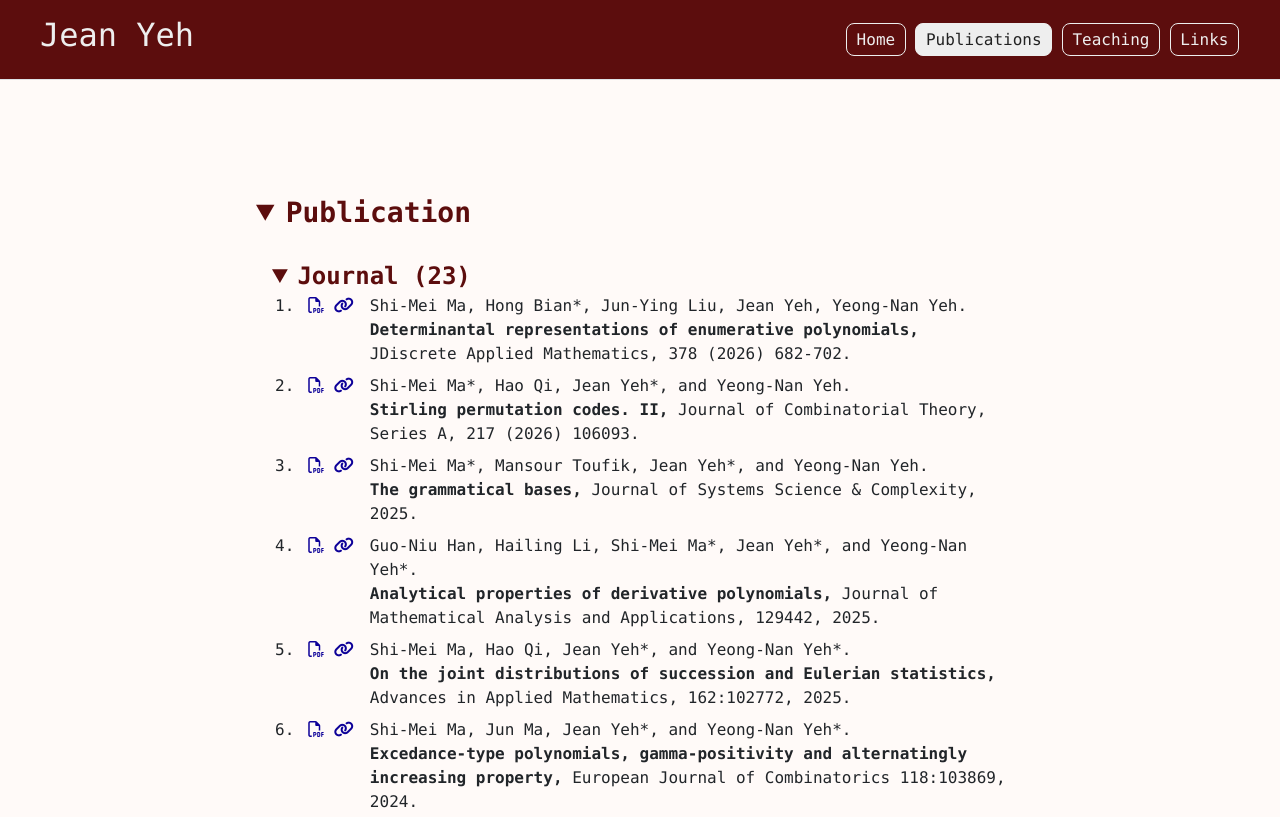
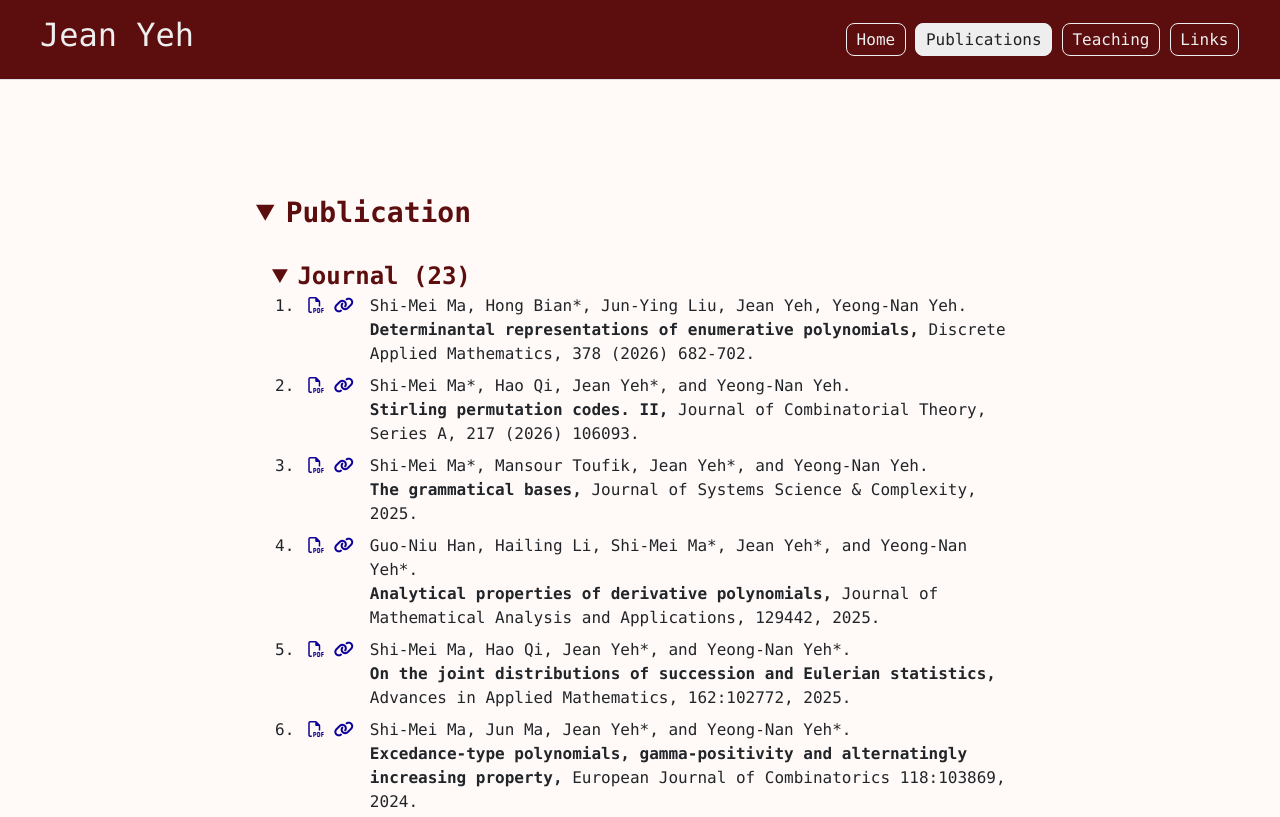
Before and after one commit to jeanyeh/jeanyeh.github.io, a plain HTML site: page publication/index.html in a window 1280 px wide. Shown: the top 817 px of the page. Drawn offline with nearby package versions, Linux system fonts and the light colour scheme.

Commit message:
fix the name of journal

```diff
--- a/publication/index.html
+++ b/publication/index.html
@@ -81,7 +81,7 @@
                   <span>
                     Shi-Mei Ma, Hong Bian*, Jun-Ying Liu, Jean Yeh, Yeong-Nan Yeh.<br>
                     <b>Determinantal representations of enumerative polynomials,</b>
-                    JDiscrete Applied Mathematics, 378 (2026) 682-702.
+                    Discrete Applied Mathematics, 378 (2026) 682-702.
                   </span>
                 </span>
               </li>
```
